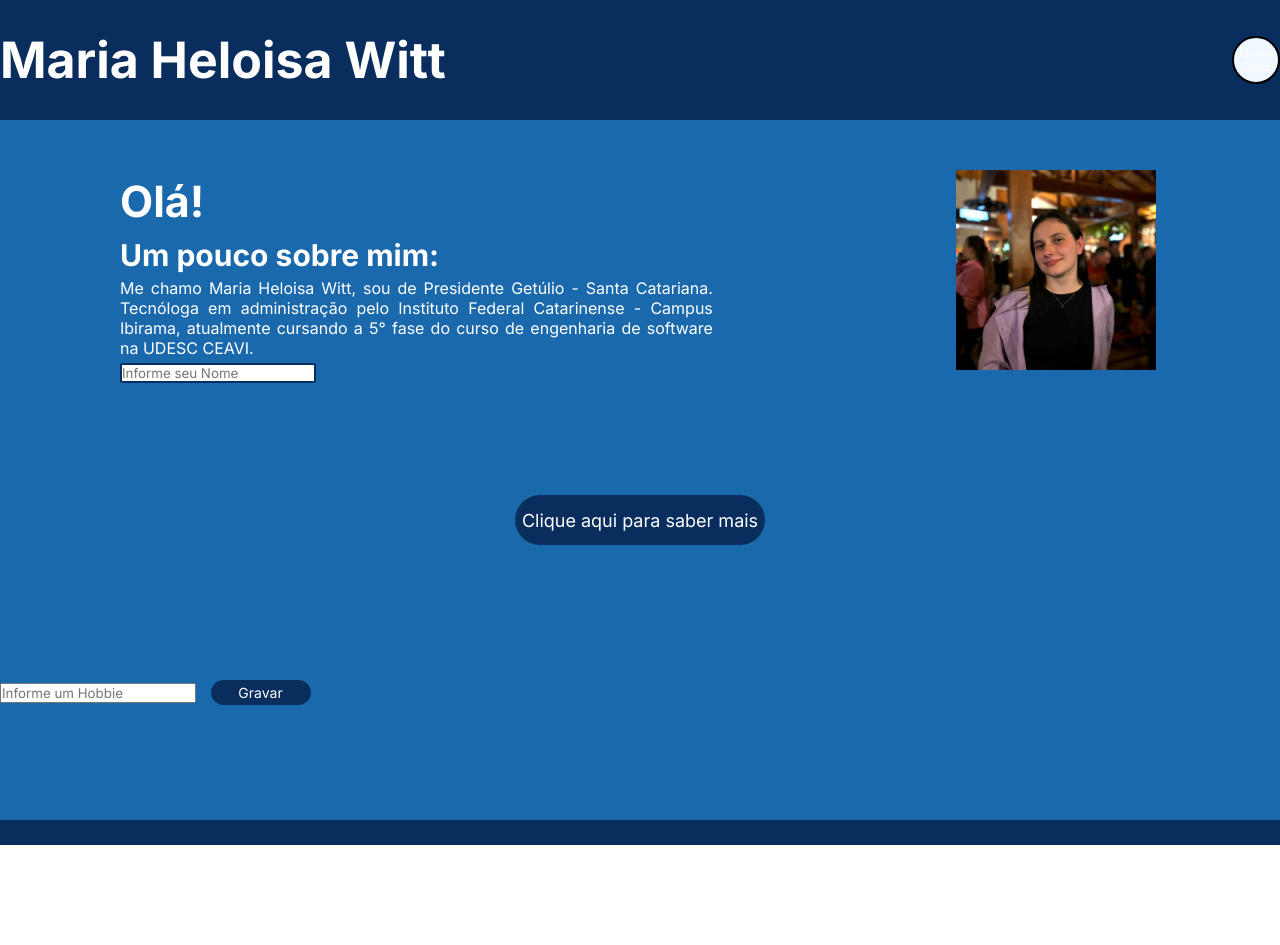
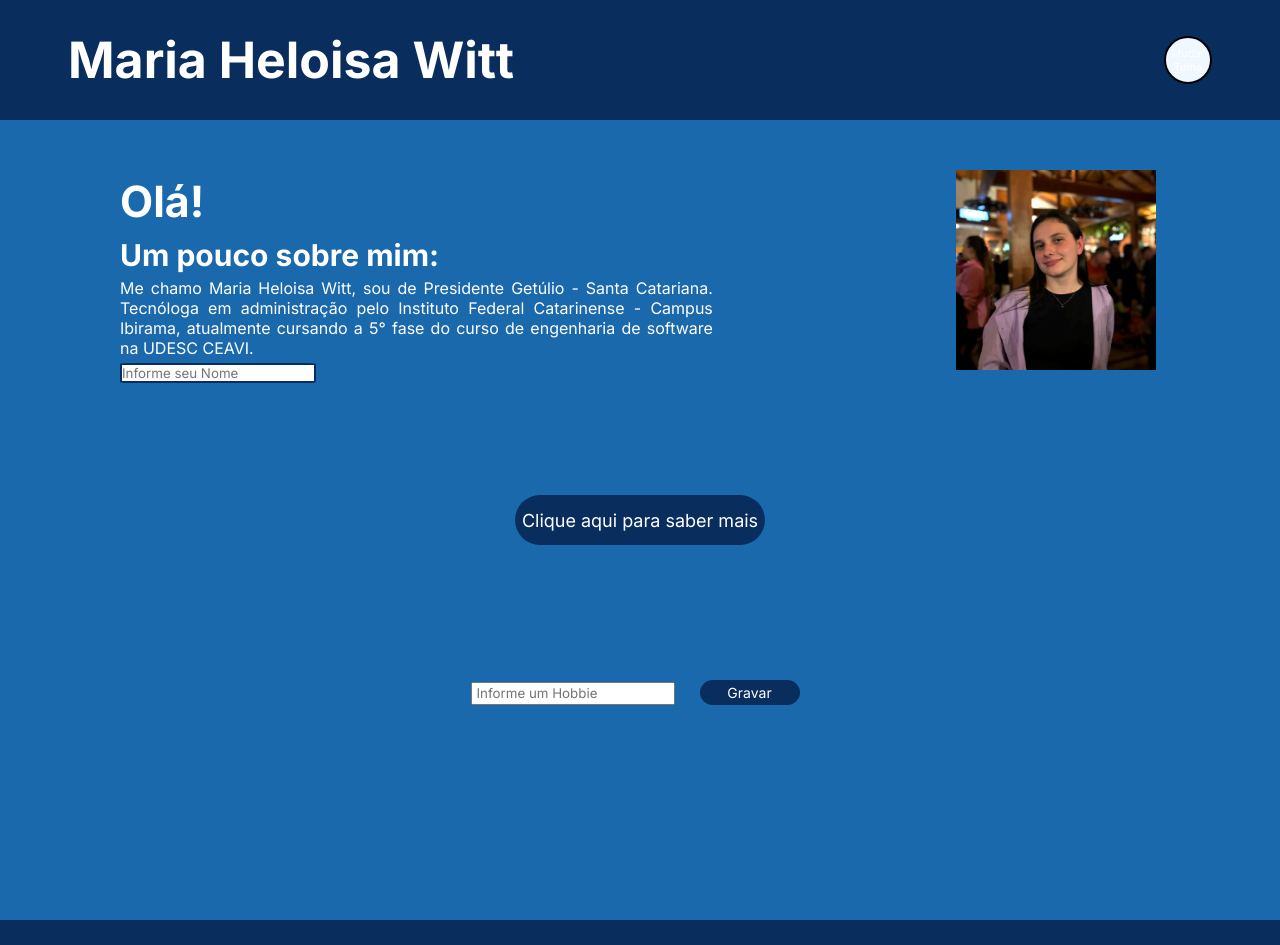
Before and after one commit to HeloisaWittPtoGov/ApresentacaoPessoal, a plain HTML site: page Apresentacao/index.html in a window 1280 px wide. Before the commit the page ends 845 px from the top, so only its background shows below. Drawn offline with Linux system fonts and the light colour scheme.

Commit message:
feat: Adicionado botão gravar

```diff
--- a/Apresentacao/index.html
+++ b/Apresentacao/index.html
@@ -31,8 +31,9 @@
                 width: 100%;
                 font-size: 25px;
                 display: flex;
-                justify-content: space-between;
+                justify-content: center;
                 align-items: center;
+                gap: 650px;
 
             }
 
@@ -100,6 +101,7 @@
             }
             .header button {
                 background-color:aliceblue;
+                color: var(--color);
                 border: 2px solid black;
                 border-radius: 100px;
                 height: 48px;
@@ -114,12 +116,19 @@
             }
             .hobbies{
                 background-color:var(--background-color2);
-                height: 100px;
+                height: 200px;
                 width: 100%;
-                display: flex
-                justify-content:center;
-                align-items:center;
+                display: flex;
+                flex-wrap: wrap;
+                justify-content: center;
+                align-items:baseline;
                 padding: 50px 0 50px 0;
+                gap: 15px;
+            }
+            .hobbies input{
+                flex:0 0 200px;
+                height: 23px;
+                padding: 4px;
             }
             .hobbies button{
                 background-color: var(--background-color);
@@ -135,6 +144,16 @@
             .hobbies button:hover{
                 background-color: mediumseagreen;
                 border: 2px solid black;
+            }
+
+            .hobbies ul{
+                flex-basis: 100%;
+                margin: 0;
+                padding: 0;
+                display: flex;
+                flex-direction: column;
+                align-items: center;
+                list-style-position: inside;
             }
 
         </style>
@@ -159,8 +178,10 @@
         </div>
         <div >
             <div class="botoes"><button id="curriculo">Clique aqui para saber mais</button></div>
-            <div class="hobbies"><input id= "campoHobbies" type="list" name= "hobbies" placeholder="Informe um Hobbie">
+            <div class="hobbies">
+                <input id= "campoHobbies" type="text" name= "hobbies" placeholder="Informe um Hobbie">
                 <button id="gravar">Gravar</button>
+                <ul id="exibiListaHobbies"></ul>
             </div>
         </div>
         <div id="final" class="final">
```
